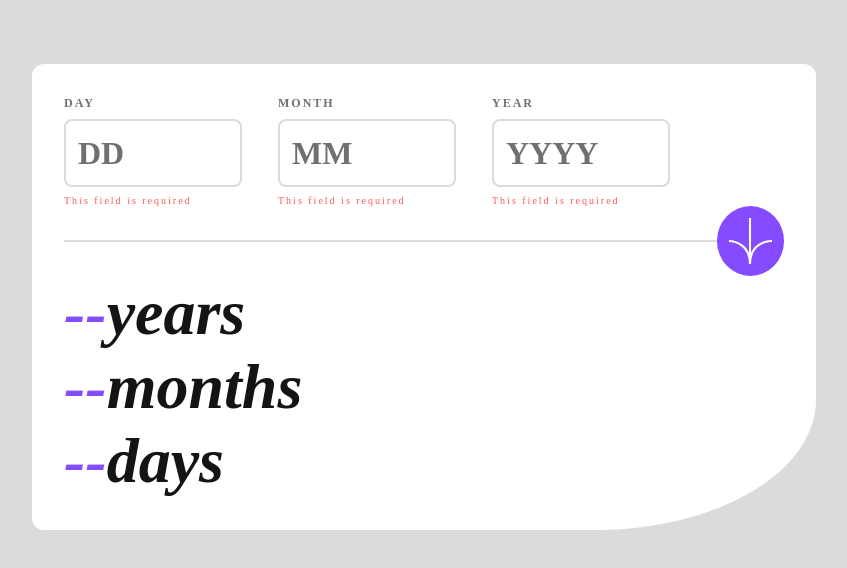
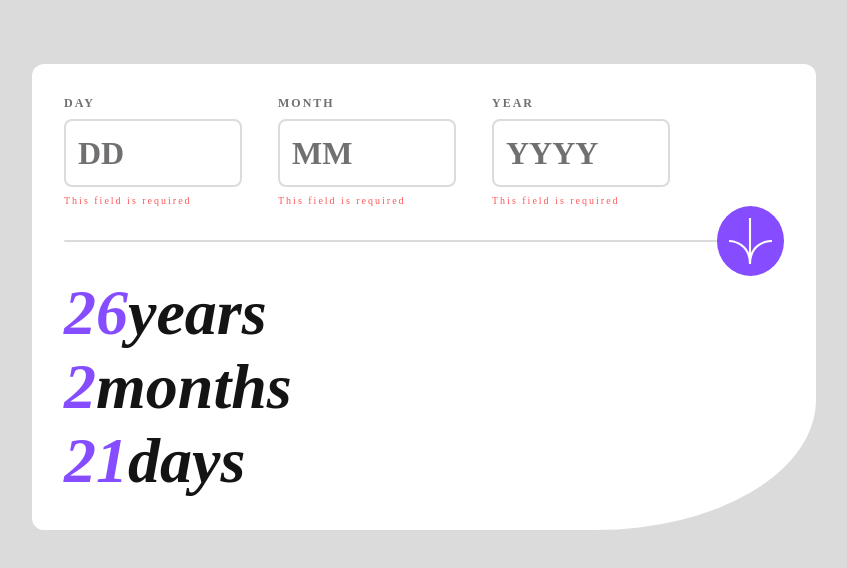
Before and after one commit to khlifibrahim/Age-Calculator, a plain HTML site: page indedx.html in a window 1280 px wide. Shown: the whole page, without its empty margins (216-1063 px from the left). Drawn offline with Linux system fonts and the light colour scheme; a web font is replaced by a local one.

Commit message:
add the calculate age function

```diff
--- a/indedx.html
+++ b/indedx.html
@@ -16,17 +16,17 @@
     <div class="container">
         <div class="inputs section">
             <div class="box day">
-                <p>DAY</p>
+                <p class="title">DAY</p>
                 <input type="text" placeholder="DD">
                 <p class="error">This field is required</p>
             </div>
             <div class="box month">
-                <p>MONTH</p>
+                <p class="title">MONTH</p>
                 <input type="text" placeholder="MM">
                 <p class="error">This field is required</p>
             </div>
             <div class="box year">
-                <p>YEAR</p>
+                <p class="title">YEAR</p>
                 <input type="text" placeholder="YYYY">
                 <p class="error">This field is required</p>
             </div>
@@ -38,9 +38,9 @@
             </button>
         </div>
         <div class="result section">
-            <p class="result-years"><span>--</span>years</p>
-            <p class="result-months"><span>--</span>months</p>
-            <p class="result-days"><span>--</span>days</p>
+            <div id="resultYear"><p>--</p> years</div>
+            <div id="resultMonth"><p>--</p> months</div>
+            <div id="resultDay"><p>--</p> days</div>
         </div>
     </div>
 
--- a/main.js
+++ b/main.js
@@ -1,19 +1,137 @@
-let year = document.querySelector('.year input');
-let month = document.querySelector('.month input');
-let day = document.querySelector('.day input');
-let resultYear = document.querySelector('.result-year');
-let resultMonth = document.querySelector('.result-month span');
-let resultDay = document.querySelector('.result-day span');
+const year = document.querySelector('.year input');
+const month = document.querySelector('.month input');
+const day = document.querySelector('.day input');
+const submitBtn = document.querySelector('.submit')
+const titles = document.querySelectorAll('.box .title')
+// console.log(titles)
+
+const resultYear = document.querySelector('#resultYear p');
+const resultMonth = document.querySelector('#resultMonth p');
+const resultDay = document.querySelector('#resultDay p');
 
 // console.log(year, month, day)
 // console.log(resultYear, resultMonth, resultDay)
 
 
-let ageBirth = new Date("16 oct 1999");
-console.log(ageBirth)
+const today = new Date();
+console.log(today)
+function myBirthday(year, month, day) {
 
-let nowDate = new Date()
-console.log(nowDate)
+    const birthdate = new Date(year, month-1, day);
+    console.log("my birthdate => " + birthdate)
+
+    const myNextBirthdate = new Date(today.getFullYear(), month - 1, day);
+    console.log("myNextBirthdate => " + myNextBirthdate);
+
+    if(today < birthdate) {
+        console.log("sirr t9ewad")
+        return false
+    }else {
+        const myAge = Math.floor((today - birthdate) / (1000*3600*24*365));
+        console.log(myAge);
+        resultYear.innerHTML = myAge + " ";
+        resultYear.style.color = "#854dff";
+
+        const monthsLeft = Math.floor((myNextBirthdate - today) / (1000*3600*24*30));
+        console.log(monthsLeft);
+        resultMonth.innerHTML = `${monthsLeft} `;
+        resultMonth.style.color = "#854dff";
+
+        const daysLeft = Math.floor(((myNextBirthdate - today) % (1000*3600*24*30)) / (1000*3600*24));
+        console.log(daysLeft);
+        resultDay.innerHTML = `${daysLeft} `;
+        resultDay.style.color = "#854dff";
+    }
 
 
-console.log((nowDate - ageBirth) / 3600 / 60 / 24 / 365)
+}
+
+// myBirthday(1999,11,16);
+
+
+
+// Submit the value from myBirthdate function to the DOM
+
+submitBtn.addEventListener('click', ()=> {
+    // Set the regex max number for each input
+    let daysAndMonthRegex = /(0-9){2}/;
+    let yearRegex = /\d{4}/;
+    // check the input is empty
+    if((year.value && month.value && day.value) === '') {
+
+        // check if the limite of inputs is two numbers
+        if(year.value.length === today.getTime() && year.value.length < today.getFullYear()) {
+            return true
+
+        }else {
+            console.log("invalid year")
+            console.log(year.value.length)
+        }
+        let inputs = Array.from(document.querySelectorAll('.inputs .box input'))
+        // console.log('ma3amrinx')
+        // year.classList.add('errorInput')
+        inputs.forEach(input => {
+            input.classList.add('errorInput')
+        });
+        titles.forEach(p => {
+            p.classList.add('errorInput')
+        });
+    }else {
+    }
+
+
+})
+const {myAge, monthsLeft, daysLeft} = myBirthday(1996, 11, 16);
+
+
+
+
+
+
+
+
+
+
+
+
+
+
+
+
+
+
+
+
+
+
+
+
+// function calculateAge(birthdate) {
+//     const today = new Date();
+//     birthdate = new Date(birthdate);
+//     // console.log(birthdate)
+//     const age = today.getFullYear() - birthdate.getFullYear() - (today.getMonth() < birthdate.getMonth() || (today.getMonth() === birthdate.getMonth() && today.getDate() < birthdate.getDate()));
+//     // console.log(age)
+
+//     const nextBirthday = new Date(today.getFullYear(), birthdate.getMonth(), birthdate.getDate());
+//     console.log("nextBirthday => " + nextBirthday)
+//     console.log(today > nextBirthday)
+//     if (today > nextBirthday) {
+//         nextBirthday.setFullYear(today.getFullYear() + 1);
+//     }
+
+//     const timeUntilBirthday = nextBirthday - today;
+//     console.log("timeUntilBirthday => " + timeUntilBirthday / (1000*3600*24*30));
+//     const monthsLeft = Math.floor(timeUntilBirthday / (30 * 24 * 60 * 60 * 1000));
+//     const daysLeft = Math.floor((timeUntilBirthday % (30 * 24 * 60 * 60 * 1000)) / (24 * 60 * 60 * 1000));
+//     console.log("daysLeft " + daysLeft)
+
+//         return { age, monthsLeft, daysLeft };
+// }
+// // Replace "YYYY-MM-DD" with your birthdate
+// const birthdate = "1999-11-16";
+// const { age, monthsLeft, daysLeft } = calculateAge(birthdate);
+
+// console.log(`Your age: ${age} years`);
+// console.log(`Months left until your next birthday: ${monthsLeft} months`);
+// console.log(`Days left until your next birthday: ${daysLeft} days`);
--- a/style.css
+++ b/style.css
@@ -2,7 +2,7 @@
 :root {
 
     /* Primary */
-    --Purple: hsl(259, 100%, 65%);
+    --Purple: rgb(133, 77, 255);
     --Light-red: hsl(0, 100%, 67%);
 
     /* Neutrall */
@@ -49,6 +49,10 @@ body {
     letter-spacing: 2px;
     color: var(--Smokey-grey);
 }
+.container .inputs p.errorInput {
+    color: var(--Light-red);
+}
+
 
 .container .inputs input {
     margin-top: 8px;
@@ -61,7 +65,9 @@ body {
     font-size: 32px;
     font-weight: 800;
 }
-
+.container .inputs input.errorInput {
+    border-color: var(--Light-red);
+}
 .container .inputs input:focus {
 border-color: var(--Purple);
 }
@@ -110,13 +116,16 @@ border-color: var(--Purple);
     height: 100%;
     object-fit: cover;
 }
-
-.container .result p {
+.container .result div{
     font-style: italic;
     font-weight: 800;
     font-size: 64px;
     color: var(--Off-black);
 }
-.container .result p span{
+.container .result div p{
     color: var(--Purple);
 }
+
+#resultYear, #resultMonth, #resultDay {
+    display: flex;
+}
```
